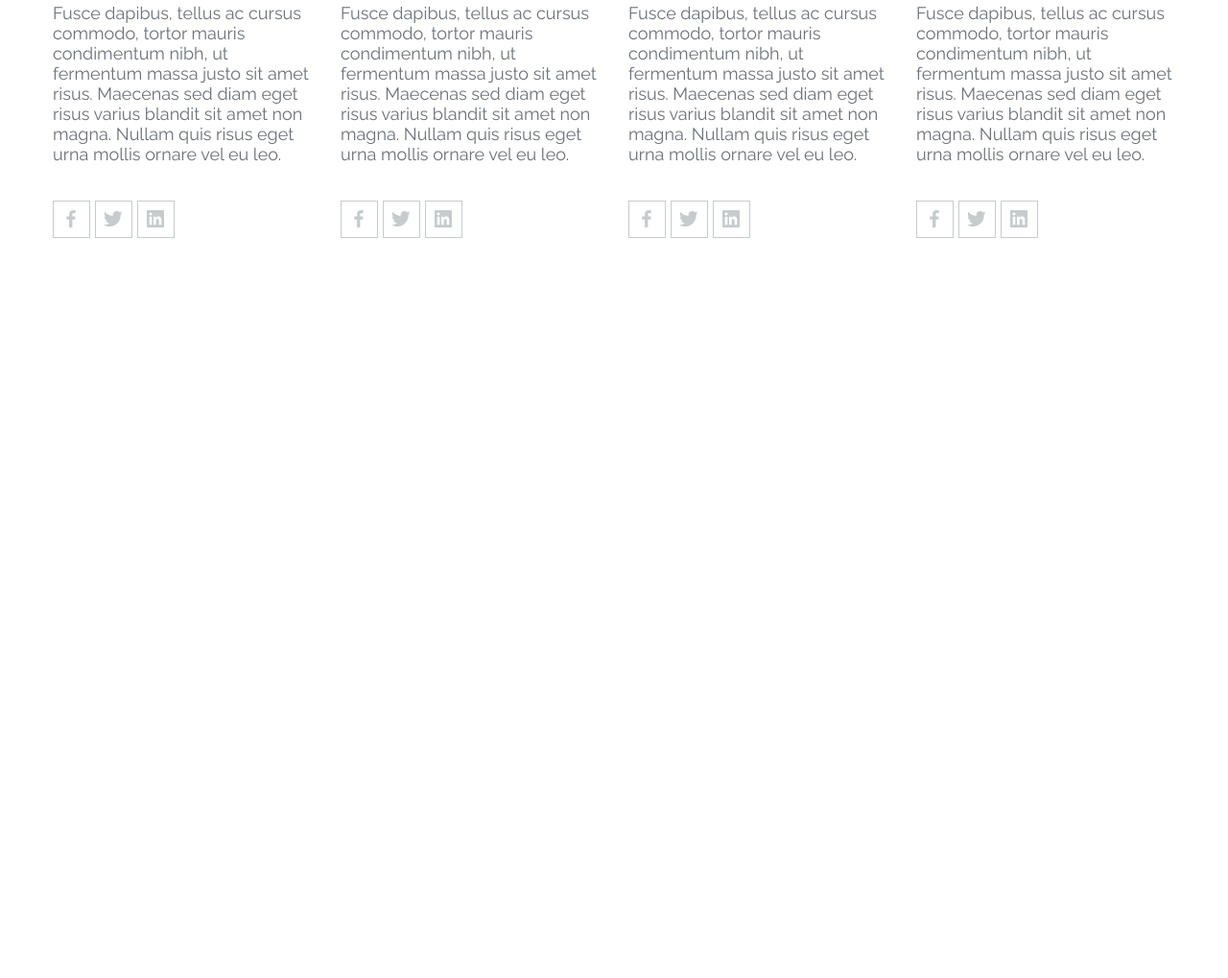
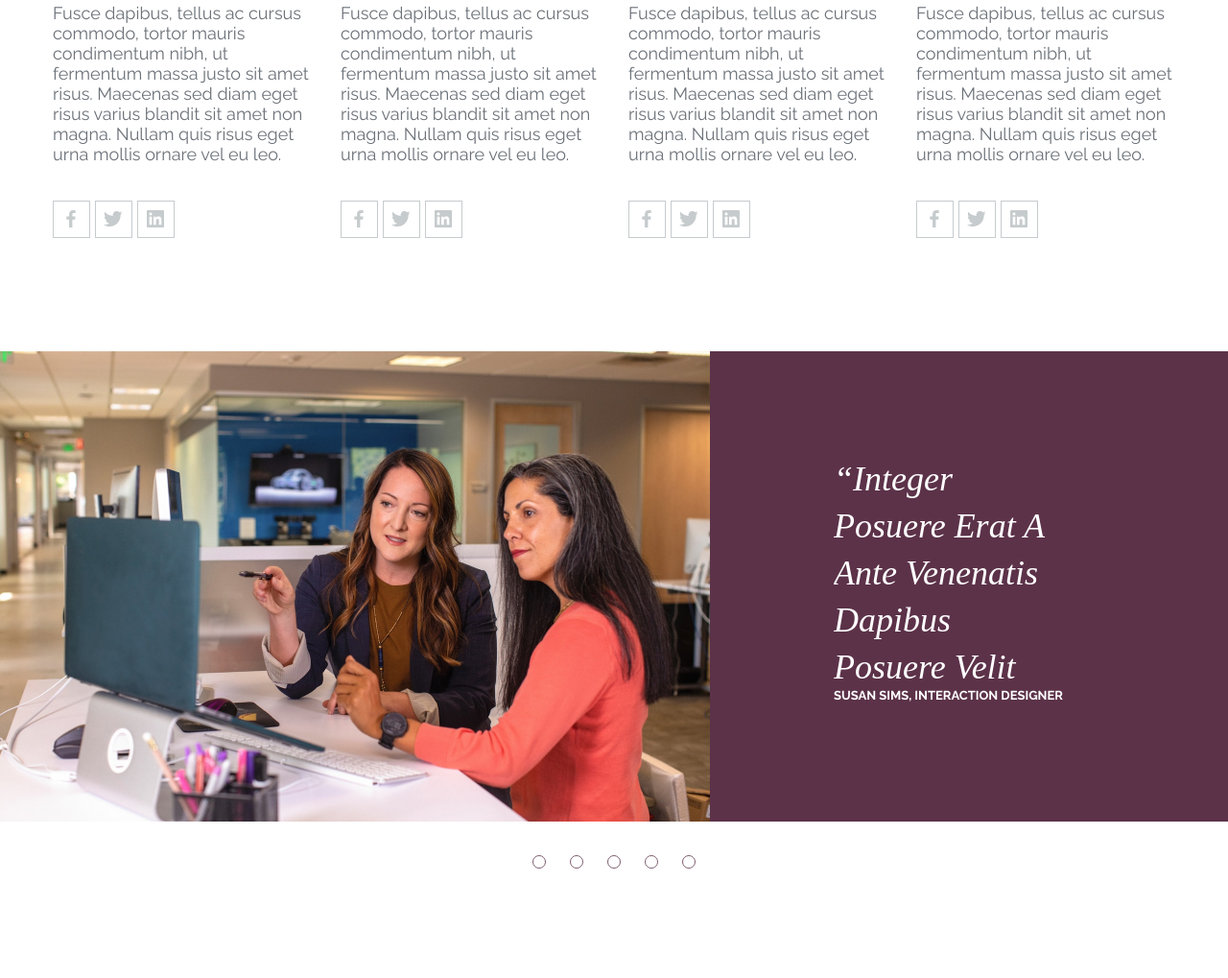
Before and after one commit to Alissse271/Project, a plain HTML site: page index.html in a window 1280 px wide. Shown: the part 3158-4177 px from the top of the page at 96% size. Before the commit the page ends 3524 px from the top, so only its background shows below. Drawn offline with Linux system fonts and the light colour scheme.

Commit message:
section5 creatrd

```diff
--- a/index.html
+++ b/index.html
@@ -231,5 +231,23 @@
             </div>
         </div>
     </section>
+    <section class="fifth_section">
+        <div class="content">
+            <div class="content_img">
+                <img src="images/content-img.jpg" alt="image">
+            </div>
+            <div class="content_description">
+                <p class="quote">“Integer posuere erat a ante venenatis dapibus posuere velit aliquet. Donec sed odio dui. Aenean eu leo quam...”</p>
+                <p class="author">Susan Sims, Interaction Designer at XYZ</p>
+            </div>
+        </div>
+        <div class="dots">
+            <div class="dot"></div>
+            <div class="dot"></div>
+            <div class="dot"></div>
+            <div class="dot"></div>
+            <div class="dot"></div>
+        </div>
+    </section>
 </body>
 </html>
--- a/style.css
+++ b/style.css
@@ -196,6 +196,8 @@ body {
 
 }
 
+/* Fourth section */
+
 .person_cards {
     display: flex;
     margin-bottom: 114px;
@@ -256,3 +258,73 @@ body {
 .person_icon:nth-last-child(1) {
     margin-right: 0;
 }
+
+/* Fifth section */
+
+.fifth_section {
+    display: flex;
+    flex-direction: column;
+    justify-content: center;
+    max-width: 1510px;
+    margin-left: auto;
+    margin-right: auto;
+}
+
+.content {
+    display: flex;
+    margin-bottom: 31px;
+}
+
+.content_img {
+    background-size: cover;
+}
+
+.content_description {
+    display: flex;
+    flex-direction: column;
+    justify-content: space-between;
+    background: #5C3249;
+    max-height: 490px;
+    padding: 109px 170px 123px 129px;
+}
+
+.quote {
+    font-family: 'Cardo';
+    font-style: italic;
+    font-size: 36px;
+    line-height: 49px;
+    text-transform: capitalize;
+    color: #FFFFFF;
+    overflow: auto;
+}
+
+.author {
+    font-weight: 700;
+    font-size: 13px;
+    line-height: 15px;
+    text-transform: uppercase;
+    color: #FFFFFF;
+    overflow: auto;
+}
+
+.dots {
+    display: flex;
+    justify-content: center;
+    margin-bottom: 114px;
+}
+
+.dot {
+    width: 14px;
+    height: 14px;
+    border: 1px solid #7E5D6F;
+    border-radius: 50%;
+    margin-right: 25px;
+}
+
+.dot:nth-last-child(1) {
+    margin-right: 0px;
+}
+
+.dot:active {
+    background: #7E5D6F;
+}
```
Also changed, not shown: images/content-img.jpg (added).
